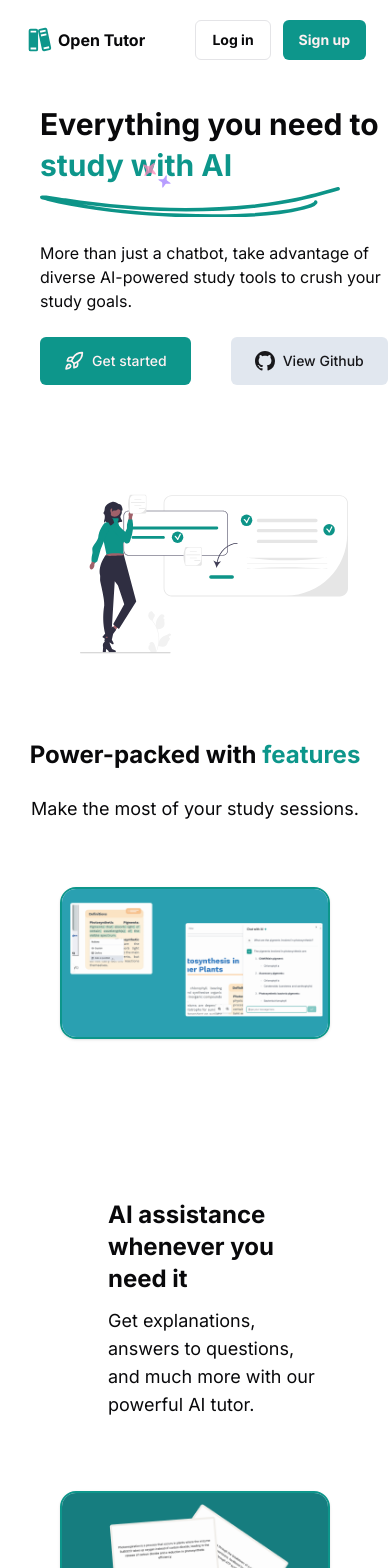
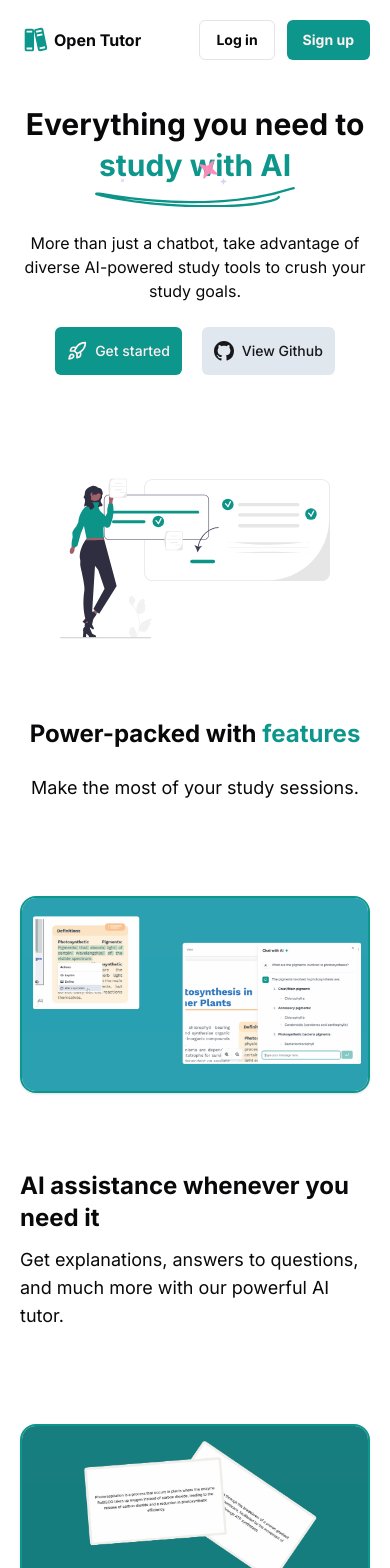
Before and after one commit to kz4killua/open-tutor, a Next.js app in the folder frontend/: page / in a window 390 px wide. Shown: the top 1568 px of the page. Built offline with nearby package versions, Linux system fonts and the light colour scheme.

Commit message:
Make responsivity changes on the home page

```diff
--- a/frontend/src/app/page.tsx
+++ b/frontend/src/app/page.tsx
@@ -9,6 +9,7 @@ import React, { useEffect, useState } from "react";
 import { Accordion, AccordionContent, AccordionItem, AccordionTrigger } from "@/components/ui/accordion"
 import SparklesText from "@/components/magicui/sparkles-text";
 import clsx from "clsx";
+import Container from "@/components/shared/container";
 
 
 export default function Home() {
@@ -33,7 +34,6 @@ function Header() {
 
   const [isScrolled, setIsScrolled] = useState(false)
 
-  // Add a shadow when the user scrolls down
   useEffect(() => {
     const handleScroll = () => {
       setIsScrolled(window.scrollY > 40)
@@ -46,8 +46,8 @@ function Header() {
 
 
   return (
-    <header className={`h-20 z-50 bg-background flex justify-between items-center py-3 px-6 sticky top-0 transition-shadow ${isScrolled ? 'shadow' : ''}`}>
-
+    <header className={`z-50 bg-background sticky top-0 transition-shadow ${isScrolled ? 'shadow' : ''}`}>
+      <Container className="h-20 py-3 flex justify-between items-center">
         <div className="flex items-center gap-x-10">
           <Link href={"/"}>
             <div className="flex gap-x-1 items-center">
@@ -73,6 +73,7 @@ function Header() {
             </Button>
           </Link>
         </div>
+      </Container>
     </header>
   )
 }
@@ -80,9 +81,10 @@ function Header() {
 
 function Hero() {
   return (
-    <section className="grid grid-rows-2 sm:grid-cols-2 sm:grid-rows-1 px-10 mb-0">
+    <section>
+      <Container className="grid grid-rows-2 sm:grid-cols-2 sm:grid-rows-1">
 
-      <div className="flex flex-col justify-center text-left space-y-6 py-6 md:py-12 lg:py-32">
+        <div className="flex flex-col justify-center items-center sm:items-start text-center sm:text-left space-y-6 py-6 md:py-12 lg:py-32">
           <h1 className="text-3xl leading-snug md:text-5xl md:leading-tight font-bold">
             <span>Everything you need to </span>
             <br />
@@ -91,20 +93,20 @@ function Hero() {
               text="study with AI"
               sparklesCount={5}
             />
-          <DoubleUnderline className="max-w-[300px]" />
+            <DoubleUnderline className="mx-auto sm:mx-0 max-w-[200px] sm:max-w-[300px]" />
           </h1>
           <p className="mt-5 leading-normal sm:text-xl sm:leading-8">
             More than just a chatbot, take advantage of diverse AI-powered study tools to crush your study goals.
           </p>
-        <div className="flex gap-10">
+          <div className="flex gap-5 sm:gap-10">
             <Link href={"/accounts/signup"}>
-            <Button className="px-6 sm:px-12 h-12">
+              <Button className="px-3 sm:px-6 md:px-12 h-12">
                 <Rocket className="w-5 h-5 mr-2" />
                 Get started
               </Button>
             </Link>
             <Link href={"https://github.com/kz4killua/open-tutor-frontend"}>
-            <Button className="px-6 sm:px-12 h-12" variant={"secondary"}>
+              <Button className="px-3 sm:px-6 md:px-12 h-12" variant={"secondary"}>
                 <svg viewBox="0 0 16 16" className="w-5 h-5 mr-2" fill="currentColor" aria-hidden="true">
                   <path d="M8 0C3.58 0 0 3.58 0 8c0 3.54 2.29 6.53 5.47 7.59.4.07.55-.17.55-.38 0-.19-.01-.82-.01-1.49-2.01.37-2.53-.49-2.69-.94-.09-.23-.48-.94-.82-1.13-.28-.15-.68-.52-.01-.53.63-.01 1.08.58 1.23.82.72 1.21 1.87.87 2.33.66.07-.52.28-.87.51-1.07-1.78-.2-3.64-.89-3.64-3.95 0-.87.31-1.59.82-2.15-.08-.2-.36-1.02.08-2.12 0 0 .67-.21 2.2.82.64-.18 1.32-.27 2-.27.68 0 1.36.09 2 .27 1.53-1.04 2.2-.82 2.2-.82.44 1.1.16 1.92.08 2.12.51.56.82 1.27.82 2.15 0 3.07-1.87 3.75-3.65 3.95.29.25.54.73.54 1.48 0 1.07-.01 1.93-.01 2.2 0 .21.15.46.55.38A8.013 8.013 0 0016 8c0-4.42-3.58-8-8-8z" />
                 </svg>
@@ -122,7 +124,7 @@ function Hero() {
             fill
           />
         </div>
-
+      </Container>
     </section>
   )
 }
@@ -130,12 +132,12 @@ function Hero() {
 
 function Features() {
   return (
-    <section id="features" className="flex flex-col items-center justify-center max-w-5xl mx-auto pt-0 sm:pt-24 mb-20 px-5 sm:px-0">
-
+    <section id="features">
+      <Container className="flex flex-col items-center justify-center pt-0 sm:pt-24 mb-20">
         <SectionHeading>Power-packed with <span className="text-primary">features</span></SectionHeading>
         <SectionSubHeading>Make the most of your study sessions.</SectionSubHeading>
 
-      <div className="flex flex-col gap-16 mt-10 w-full">
+        <div className="flex flex-col gap-16 mt-10">
           <FeatureItem
             imageSrc="/features-ai.gif"
             imageAlt=""
@@ -170,6 +172,7 @@ function Features() {
             </FeatureItemText>
           </FeatureItem>
         </div>
+      </Container>
     </section>
   )
 }
@@ -181,17 +184,18 @@ function FeatureItem({
   imageSrc: string, imageAlt: string, children: React.ReactNode
 }) {
   return (
-    <div className="group w-full grid sm:grid-cols-2 gap-x-4 gap-y-12 justify-center px-10">
-      <div className="relative min-h-64 sm:group-even:order-last">
+    <div className="group w-full grid sm:grid-cols-2 gap-x-4 gap-y-12 justify-center">
+      <div className="relative flex items-center min-h-64 sm:group-even:order-last">
         <Image
+          unoptimized
           src={imageSrc}
-          width={600}
-          height={600}
+          width={1200}
+          height={1200}
           alt={imageAlt}
           className="rounded-2xl border-2 border-primary shadow mx-auto aspect-video object-cover"
         />
       </div>
-      <div className="p-2 sm:py-12 group-odd:pl-12 group-even:pr-12 flex flex-col text-left justify-center gap-3">
+      <div className="sm:py-12 sm:group-odd:pl-12 group-even:pr-12 flex flex-col text-left justify-center gap-3">
         { children }
       </div>
     </div>
@@ -277,8 +281,9 @@ function FrequentlyAskedQuestions() {
 
 function CTA() {
   return (
-    <section className="pt-0 sm:pt-24 mb-10 px-12 mx-auto max-w-5xl">
-      <div className="bg-primary text-background p-12 md:p-16 rounded-3xl">
+    <section className="pt-0 sm:pt-24 mb-10">
+      <Container>
+        <div className="bg-primary text-background rounded-3xl p-12 md:p-16 md:py-20">
           <SectionHeading>
             Well, what are you waiting for?
           </SectionHeading>
@@ -294,6 +299,7 @@ function CTA() {
             </Link>
           </div>
         </div>
+      </Container>
     </section>
   )
 }
@@ -329,12 +335,14 @@ function SectionSubHeading({
 
 function Footer() {
   return (
-    <footer className="flex flex-col sm:flex-row items-center gap-x-1 gap-y-4 px-6 pt-5 pb-10">
+    <footer>
+      <Container className="flex flex-col sm:flex-row items-center gap-x-1 gap-y-4 pt-5 pb-10">
         <Icon width={25} height={25} />
         <div className="text-center sm:text-left">
           Made with ❤️ by <Link href={"https://www.ifeanyiobinelo.com/"} target="_blank" className="text-primary font-medium hover:underline underline-offset-4">Ifeanyi</Link>.
           The source code is available on <Link href={"https://github.com/kz4killua/open-tutor-frontend"} target="_blank" className="text-primary font-medium hover:underline underline-offset-4">Github</Link>.
         </div>
+      </Container>
     </footer>
   )
 }
--- /dev/null
+++ b/frontend/src/components/shared/container.tsx
@@ -0,0 +1,20 @@
+import clsx from "clsx"
+
+
+export default function Container({
+  children, className
+}: {
+  children: React.ReactNode,
+  className?: string
+}) {
+  return (
+    <div
+      className={clsx(
+        "max-w-screen-xl mx-auto px-5 sm:px-8 lg:px-8",
+        className
+      )}
+    >
+      {children}
+    </div>
+  )
+}
```
Lines whose indentation alone changed are shown as unchanged.
